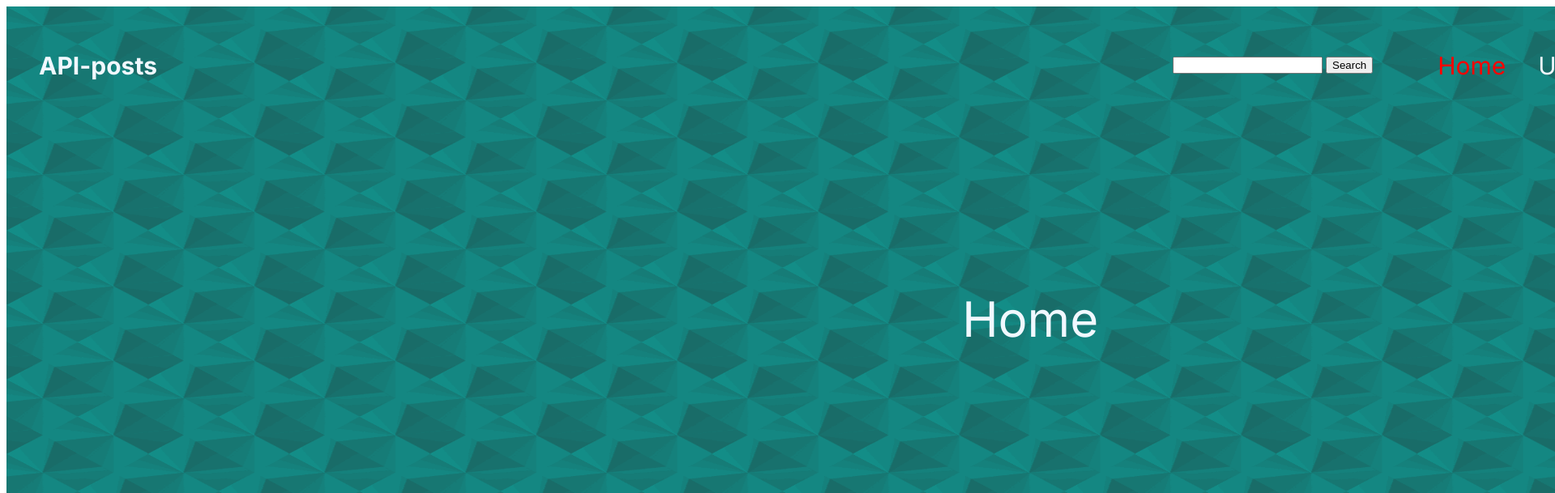
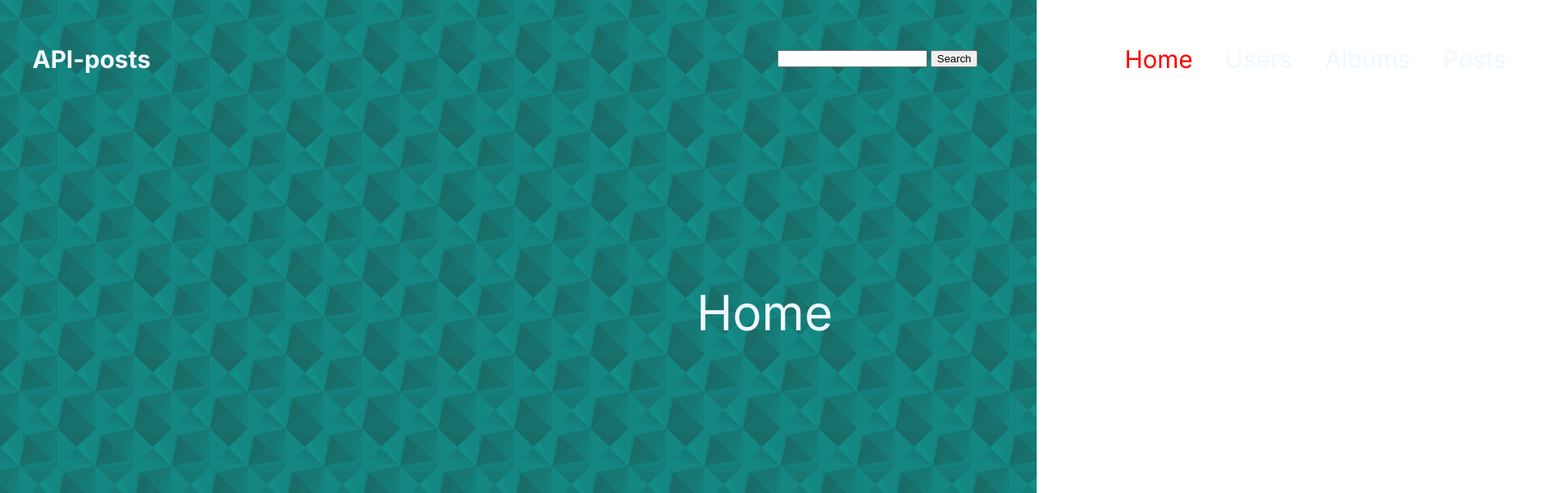
Before and after one commit to alviskalnas/API-post-projektas, a plain HTML site: page index.html in a window 1280 px wide. Shown: the top 609 px of the page at 81% size, 1920 px wide, since content can reach past the window. Drawn offline with Linux system fonts and the light colour scheme.

Commit message:
API-posts

```diff
--- a/album.css
+++ b/album.css
@@ -1,9 +1,19 @@
+html,
+body {
+  height: 100%;
+  margin: 0;
+  padding: 0;
+}
+
 .main-container {
   width: 100%;
+  max-width: 1900px;
+  margin: 0 auto;
   height: 100%;
   position: relative;
   background: #e6e7e5;
 }
+
 
 .header-img {
   position: relative;
@@ -16,7 +26,7 @@
 
 
 .album-header {
-    width: 2300px;
+  width: 1820px;
   position: absolute;
   z-index: 2;
   top: 30px;
@@ -33,17 +43,21 @@
   font-size: 30px;
   font-family: 'Inter';
 }
+
 nav {
   width: 900px;
   display: flex;
   flex-direction: row;
+  justify-content: space-between;
   align-items: center;
 }
+
 nav ul li {
   display: inline-block;
   padding-left: 40px;
   font-family: 'Inter';
 }
+
 nav ul li a {
   text-decoration: none;
   color: aliceblue;
--- a/albums.css
+++ b/albums.css
@@ -1,5 +1,14 @@
+html,
+body {
+    height: 100%;
+    margin: 0;
+    padding: 0;
+}
+
 .main-container {
   width: 100%;
+  max-width: 1900px;
+  margin: 0 auto;
   height: 100%;
   position: relative;
   background: #e6e7e5;
@@ -16,7 +25,7 @@
 
 
 .album-header {
-  width: 2300px;
+  width: 1820px;
   position: absolute;
   z-index: 2;
   top: 30px;
@@ -36,6 +45,7 @@ nav {
   width: 900px;
   display: flex;
   flex-direction: row;
+  justify-content: space-between;
   align-items: center;
 }
 nav ul li {
@@ -54,7 +64,7 @@ a {
   background: #e6e7e5;
 }
 .album-item a {
-  color: #333;
+  color: var(--black);
   font-size: 14px;
   display: flex;
   flex-direction: row;
--- a/home.css
+++ b/home.css
@@ -1,18 +1,32 @@
+:root {
+    --black: #333;
+}
+
+html,
+body {
+    height: 100%;
+    margin: 0;
+    padding: 0;
+}
 
 .main-con {
-width: 2370px;
-height: 100%;
-position:relative;
+    width: 100%;
+    max-width: 1900px;
+    margin: 0 auto;
+    height: 100%;
+    position: relative;
 }
+
 img {
     position: relative;
     z-index: 1;
     width: 100%;
     height: 700px;
 }
+
 .home-header {
-    width: 2300px;
-    position:absolute;
+    width: 1820px;
+    position: absolute;
     z-index: 2;
     top: 30px;
     left: 40px;
@@ -21,43 +35,50 @@ img {
     justify-content: space-between;
     align-items: center;
 }
+
 .home-con {
-    position:absolute;
+    position: absolute;
     z-index: 2;
     top: 350px;
-    bottom: 350px;
-    left: 1180px;
-    color:aliceblue;
+    left: 860px;
+    color: aliceblue;
     font-size: 60px;
     font-family: 'Inter';
 }
+
 .main-name {
     color: aliceblue;
     font-size: 30px;
     font-family: 'Inter';
 }
+
 nav {
     width: 900px;
     display: flex;
     flex-direction: row;
+    justify-content: space-between;
     align-items: center;
-  }
+}
+
 nav ul li {
     display: inline-block;
     padding-left: 40px;
 }
+
 a {
     text-decoration: none;
     color: aliceblue;
     font-size: 30px;
     font-family: 'Inter';
 }
+
 .footer {
     width: 100% - 20px;
     border: inset;
 }
+
 h3 {
     padding: 0 0 0 40px;
-    color:rgba(91,173,58,1) ;
+    color: rgba(91, 173, 58, 1);
     font-family: 'Inter';
 }
--- a/post.css
+++ b/post.css
@@ -1,9 +1,18 @@
+html,
+body {
+    height: 100%;
+    margin: 0;
+    padding: 0;
+}
+
 .main-con {
     width: 100%;
+    max-width: 1900px;
+    margin: 0 auto;
     height: 100%;
     position: relative;
     background: #e6e7e5;
-}
+  }
 
 img {
     position: relative;
@@ -15,7 +24,7 @@ img {
 }
 
 .post-header {
-    width: 2300px;
+    width: 1820px;
     position: absolute;
     z-index: 2;
     top: 30px;
@@ -36,8 +45,9 @@ nav {
     width: 900px;
     display: flex;
     flex-direction: row;
+    justify-content: space-between;
     align-items: center;
-  }
+}
 nav ul li {
     display: inline-block;
 
@@ -55,23 +65,23 @@ nav ul li a {
 }
 p {
     font-family: 'inter';
-    color: #333;
+    color: var(--black);
     font-size: 18px;
 }
 span {
     font-family: 'Inter';
-    color: #333;
+    color: var(--black);
     font-size: 18px;
 }
 .post-inf a {
-    color: #333;
+    color: var(--black);
     font-size: 30px;
     padding-left: 20px;
 }
 .post-inf ul li {
     display: inline-block;
     font-family: 'Inter';
-    color: #333;
+    color: var(--black);
     padding-top: 20px;
 }
 .post-inf ul:last-of-type {
--- a/posts.css
+++ b/posts.css
@@ -1,9 +1,18 @@
+html,
+body {
+    height: 100%;
+    margin: 0;
+    padding: 0;
+}
+
 .main-con {
     width: 100%;
+    max-width: 1900px;
+    margin: 0 auto;
     height: 100%;
     position: relative;
     background: #e6e7e5;
-}
+  }
 
 img {
     position: relative;
@@ -15,7 +24,7 @@ img {
 }
 
 .posts-header {
-    width: 2300px;
+    width: 1820px;
     position: absolute;
     z-index: 2;
     top: 30px;
@@ -39,8 +48,9 @@ nav {
     width: 900px;
     display: flex;
     flex-direction: row;
+    justify-content: space-between;
     align-items: center;
-  }
+}
 nav ul li {
     display: inline-block;
 
@@ -63,7 +73,7 @@ li.post-item {
 }
 a {
     text-decoration: none;
-    color: #333;
+    color: var(--black);
     font-size: 20px;
     font-family: 'Inter';
 }
--- a/user.css
+++ b/user.css
@@ -1,9 +1,18 @@
+html,
+body {
+    height: 100%;
+    margin: 0;
+    padding: 0;
+}
+
 .main-con {
     width: 100%;
+    max-width: 1900px;
+    margin: 0 auto;
     height: 100%;
     position: relative;
     background: #e6e7e5;
-}
+  }
 
 img {
     position: relative;
@@ -15,7 +24,7 @@ img {
 }
 
 .user-header {
-    width: 2300px;
+    width: 1820px;
     position: absolute;
     z-index: 2;
     top: 30px;
@@ -35,8 +44,9 @@ nav {
     width: 900px;
     display: flex;
     flex-direction: row;
+    justify-content: space-between;
     align-items: center;
-  }
+}
 nav ul li {
     display: inline-block;
     padding-left: 40px;
@@ -86,7 +96,7 @@ h2 {
 .user-post ul li a {
     font-family: 'Inter';
     font-size: 20px;
-    color: #333;
+    color: var(--black);
 }
 
 .user-album {
@@ -104,7 +114,7 @@ h2 {
 .user-album ul li a {
     font-family: 'Inter';
     font-size: 20px;
-    color: #333;
+    color: var(--black);
 }
 
 
--- a/users.css
+++ b/users.css
@@ -1,8 +1,18 @@
+html,
+body {
+    height: 100%;
+    margin: 0;
+    padding: 0;
+}
+
 .main-con {
-width: 100%;
-height: 100%;
-position:relative;
-}
+    width: 100%;
+    max-width: 1900px;
+    margin: 0 auto;
+    height: 100%;
+    position: relative;
+    background: #e6e7e5;
+  }
 img {
     position: relative;
     z-index: 1;
@@ -10,8 +20,8 @@ img {
     height: 700px;
 }
 .users-header {
-    width: 2300px;
-    position:absolute;
+    width: 1820px;
+    position: absolute;
     z-index: 2;
     top: 30px;
     left: 40px;
@@ -38,8 +48,9 @@ nav {
     width: 900px;
     display: flex;
     flex-direction: row;
+    justify-content: space-between;
     align-items: center;
-  }
+}
 nav ul li {
     display: inline-block;
     padding-left: 40px;
```
Lines whose indentation alone changed are shown as unchanged.
